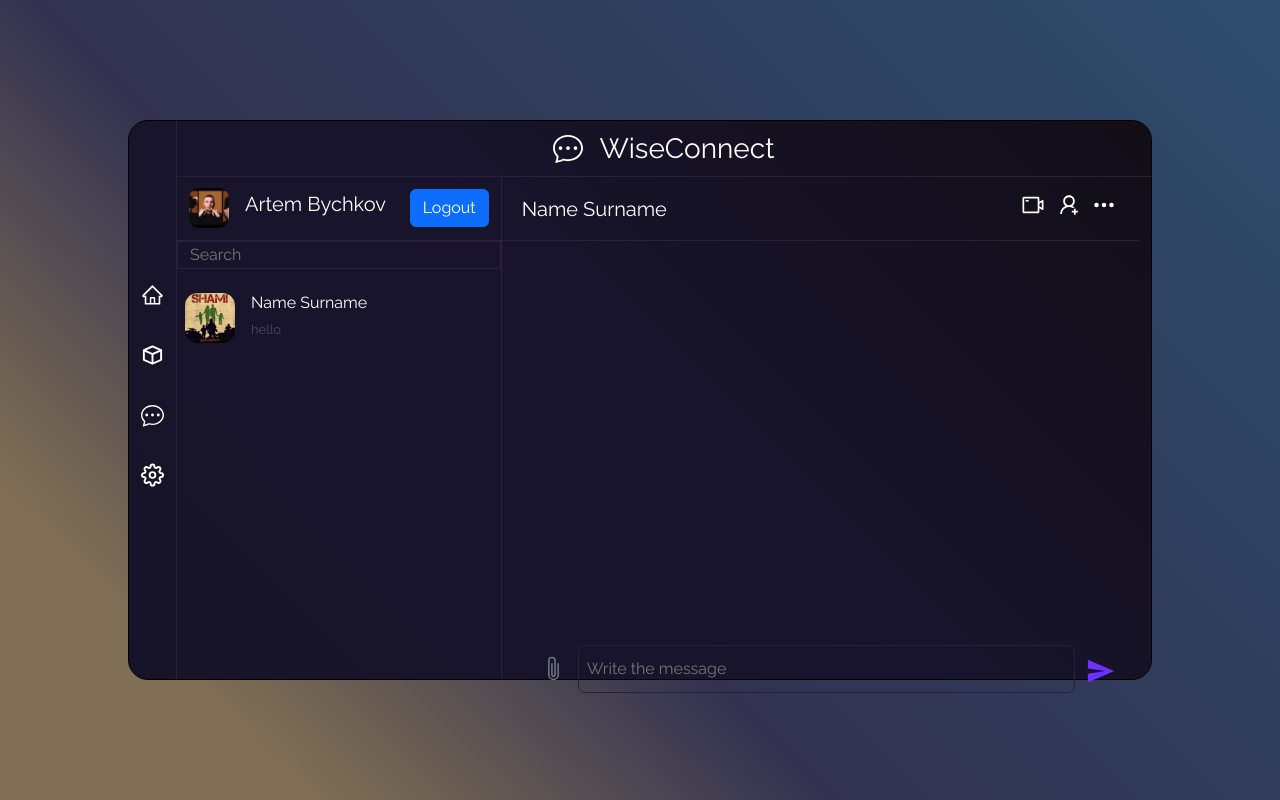
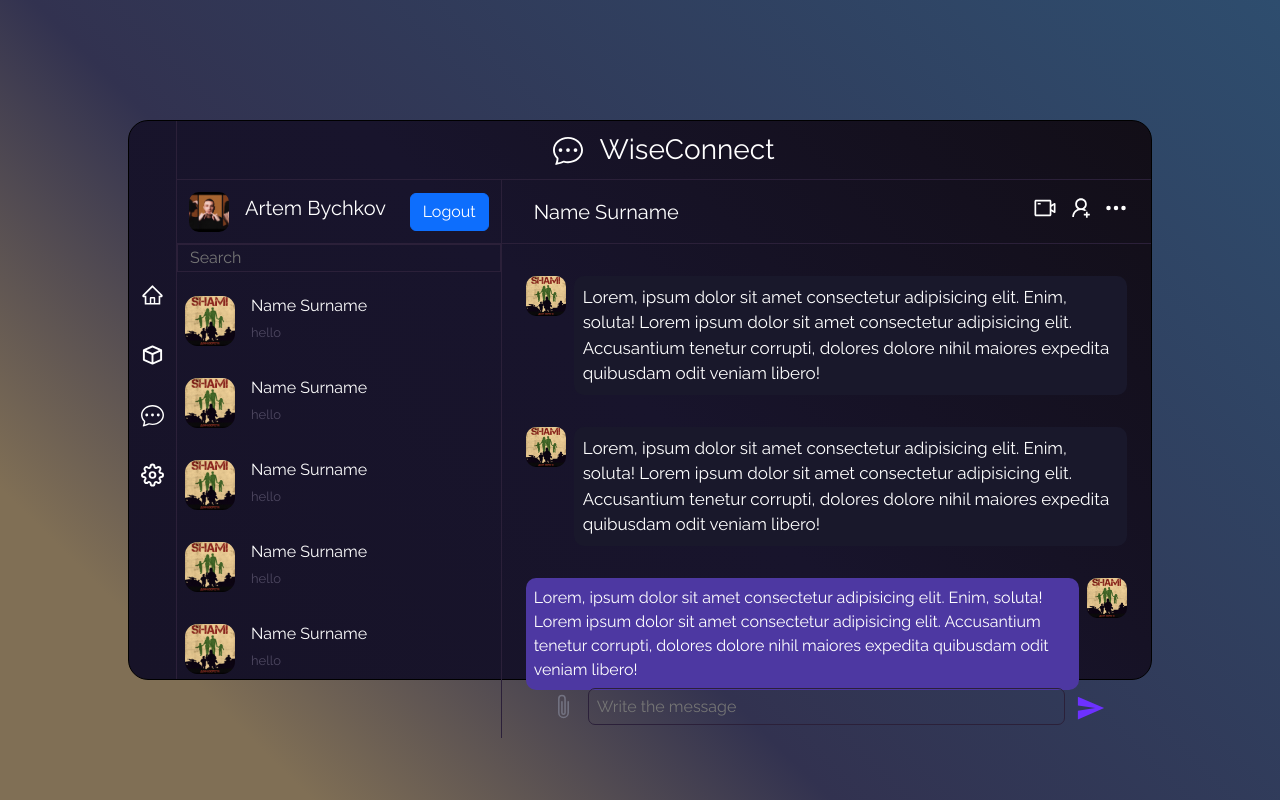
Before and after one commit to Frostray1/ReactOnlineChat, a React (Create React App) app in the folder reactonlinechat/: page / in a window 1280 px wide. Built offline with nearby package versions, Linux system fonts and the light colour scheme.

Commit message:
change message design

```diff
--- a/reactonlinechat/src/Page/Home/Home.jsx
+++ b/reactonlinechat/src/Page/Home/Home.jsx
@@ -37,7 +37,7 @@
             </Row>
             <Row className={styles.chat}>
               <Col xs={4} className={styles.membersList}>
-                <Row >
+                <Row>
                   <div className={styles.profile}>
                     <img src="/image/maxresdefault.jpeg" alt="iconProfile" />
                     <h4>Artem Bychkov</h4>
@@ -45,13 +45,23 @@
                   </div>
                 </Row>
                 <Row>
-                    <input className={styles.searchInput} placeholder="Search" type="text" />
+                  <input
+                    className={styles.searchInput}
+                    placeholder="Search"
+                    type="text"
+                  />
                 </Row>
                 <Row>
-                    <Chats/>
+                  <Chats />
+                  <Chats />
+                  <Chats />
+                  <Chats />
+                  <Chats />
                 </Row>
-              </Col >
-              <Col className="m-0 p-0"><Chat/></Col>
+              </Col>
+              <Col className="m-0 p-0">
+                <Chat />
+              </Col>
             </Row>
           </Col>
         </Row>
--- a/reactonlinechat/src/components/Chat/Chat.jsx
+++ b/reactonlinechat/src/components/Chat/Chat.jsx
@@ -15,14 +15,16 @@
         <Col className={styles.chatIcons}>
           <AiOutlineVideoCamera />
           <AiOutlineUserAdd />
-          <BsThreeDots/>
+          <BsThreeDots />
         </Col>
       </Row>
-      <Row className={styles.messagesChat}>
-        <Messages/>
-      </Row>
-      <Row className={styles.inputChat}>
-        <Input/>
+      <Row className={styles.messageWindow}>
+        <Row className={styles.messagesChat}>
+          <Messages />
+        </Row>
+        <Row className={styles.inputChat}>
+          <Input />
+        </Row>
       </Row>
     </div>
   );
--- a/reactonlinechat/src/components/Chat/Chat.module.scss
+++ b/reactonlinechat/src/components/Chat/Chat.module.scss
@@ -1,42 +1,39 @@
-.chat{
+.chat {
   height: 100%;
   width: 100%;
+//   background:green;
 }
 
-.headerChat{
+.headerChat {
   padding: 0;
+  margin: 0;
   width: 100%;
   height: 4em;
-    border-bottom:1px solid rgb(43, 32, 57);
+  border-bottom: 1px solid rgb(43, 32, 57);
 
-    h5{
+  h5 {
     padding: 1em 0em 0em 1em;
-
   }
 }
 
-.chatIcons{
-
-
+.chatIcons {
   font-size: 24px;
   text-align: right;
 
-   svg{
+  svg {
     margin: 1rem 0.7rem 0rem 0rem;
     cursor: pointer;
-
   }
-
 }
-
-.messagesChat{
-height: 80%;
-    margin:0;
-
-
+.messageWindow{
+    margin: 0;
+    height: calc(100% - 4em);
 }
-.inputChat{
-    margin:0;
-    // background:green;
-    height: 10.5%;
+.messagesChat {
+  height: calc(100% - 4em);
+  margin: 0;
 }
+.inputChat {
+  margin: 0;
+  height: 3em;
+}
--- a/reactonlinechat/src/components/Input/Input.module.scss
+++ b/reactonlinechat/src/components/Input/Input.module.scss
@@ -21,12 +21,11 @@
 
 .inputChat {
   background: transparent;
-  // background:red;
   border: 1px solid rgb(43, 32, 57);
   border-radius: 7px;
   color: white;
   width: 100%;
-  height: 3em;
+  height: 100%;
   align-items: center;
   padding: 0.5em;
 }
--- a/reactonlinechat/src/components/Message/InMessage.jsx
+++ b/reactonlinechat/src/components/Message/InMessage.jsx
@@ -1,8 +1,11 @@
 import React from 'react'
-import styles from "./Message.module.scss";
+import styles from "./InMessage.module.scss";
 const InMessage = () => {
   return (
-    <div>InMessage</div>
+    <div className={styles.inMessage}>
+      <img src="/image/avatar.jpeg" alt="avatar" />
+      <div className={styles.textMessage}><p>Lorem, ipsum dolor sit amet  consectetur adipisicing elit. Enim, soluta! Lorem ipsum dolor sit amet consectetur adipisicing elit. Accusantium tenetur corrupti, dolores dolore nihil maiores expedita quibusdam odit veniam libero!</p> </div>
+    </div>
   )
 }
 
--- a/reactonlinechat/src/components/Message/InMessage.module.scss
+++ b/reactonlinechat/src/components/Message/InMessage.module.scss
@@ -0,0 +1,29 @@
+.inMessage{
+    display: flex;
+    margin-top: 2em;
+    color:rgb(140,137,154)brightness(2%);
+    img{
+        height: 40px;
+        width: 40px;
+        object-fit: cover;
+        border-radius: 25%;
+    }
+    .textMessage{
+
+
+
+        font-size: 17px;
+        margin-left: 0.5em;
+
+
+
+        p{
+            background:rgb(25,24,43);
+            border-radius:10px;
+
+            margin: 0;
+            padding: 0.5em;
+        }
+
+    }
+}
--- a/reactonlinechat/src/components/Message/OutMessage.jsx
+++ b/reactonlinechat/src/components/Message/OutMessage.jsx
@@ -1,8 +1,12 @@
 import React from 'react'
-import styles from "./Message.module.scss";
+import styles from "./OutMessage.module.scss";
 const OutMessage = () => {
   return (
-    <div>OutMessage</div>
+    <div className={styles.OutMessage}>
+
+      <div className={styles.textMessage}><p>Lorem, ipsum dolor sit amet  consectetur adipisicing elit. Enim, soluta! Lorem ipsum dolor sit amet consectetur adipisicing elit. Accusantium tenetur corrupti, dolores dolore nihil maiores expedita quibusdam odit veniam libero!</p> </div>
+      <img src="/image/avatar.jpeg" alt="avatar" />
+    </div>
   )
 }
 
--- a/reactonlinechat/src/components/Message/OutMessage.module.scss
+++ b/reactonlinechat/src/components/Message/OutMessage.module.scss
@@ -0,0 +1,29 @@
+.OutMessage{
+    margin-top: 2em;
+    display: flex;
+
+    color:white;
+    img{
+        height: 40px;
+        width: 40px;
+        object-fit: cover;
+        border-radius: 25%;
+    }
+    .textMessage{
+
+
+        font-size: 16px;
+        margin-right: 0.5em;
+
+
+
+        p{
+            border-radius:10px;
+            background:rgb(77,56,162);
+            // border:1px solid rgb(77,56,162);
+            margin: 0;
+            padding: 0.5em;
+        }
+
+    }
+}
--- a/reactonlinechat/src/components/Messages/Messages.jsx
+++ b/reactonlinechat/src/components/Messages/Messages.jsx
@@ -1,9 +1,13 @@
 import React from 'react'
+import InMessage from '../Message/InMessage';
+import OutMessage from '../Message/OutMessage';
 import styles from "./Messages.module.scss";
 const Messages = () => {
   return (
     <div className={styles.messages}>
-
+       <InMessage/>
+       <InMessage/>
+       <OutMessage/>
     </div>
   )
 }
--- a/reactonlinechat/src/components/Messages/Messages.module.scss
+++ b/reactonlinechat/src/components/Messages/Messages.module.scss
@@ -1,5 +1,5 @@
 .messages{
-
+  overflow: hidden;
 
 
 }
```
Lines whose indentation alone changed are shown as unchanged.
